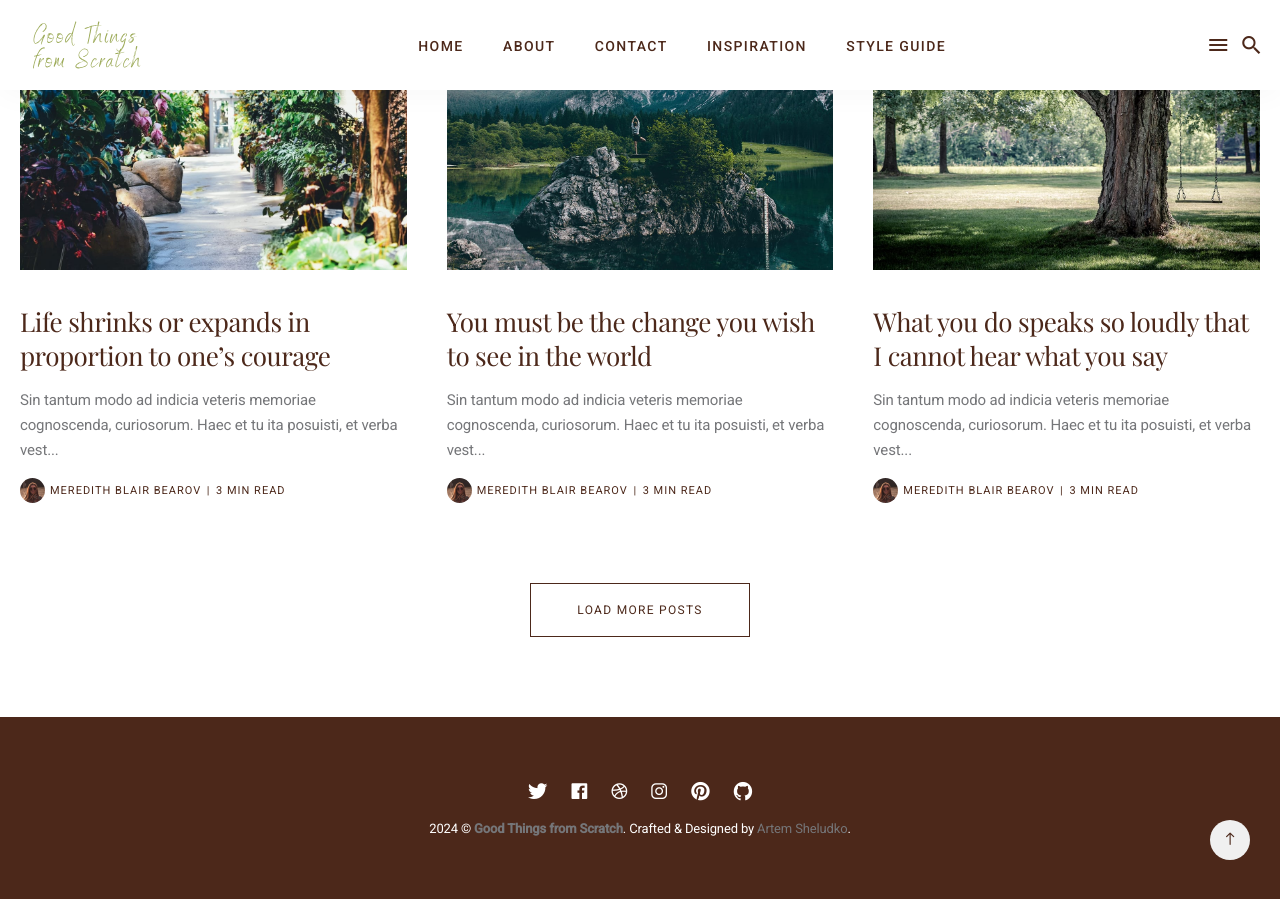
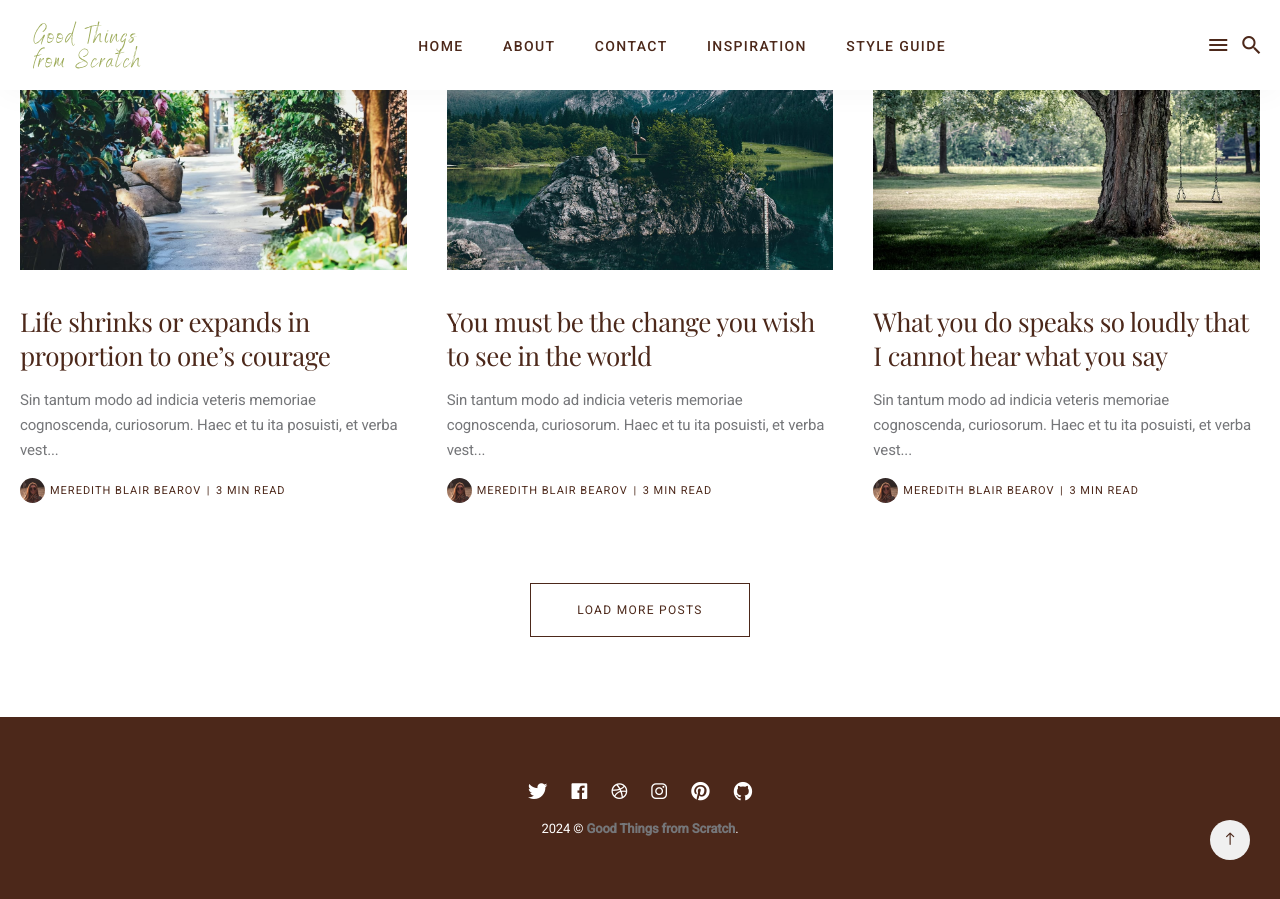
Before and after one commit to Stillpoint-Software/GoodThingsFromScratch, a Jekyll site: the page built from index.html, in a window 1280 px wide and 900 px high, scrolled down 2069 px. Built offline with Jekyll 4.4.1, drawn with Linux system fonts in a browser that asks for light colours; nearby versions of some CDN libraries; the list of posts is cut into pages by our own code.

Commit message:
Update footer.html

```diff
--- a/_includes/footer.html
+++ b/_includes/footer.html
@@ -7,7 +7,7 @@
       <div class="col col-12 col-d-10 push-d-1 col-m-12 push-m-0">
       <div class="footer__inner">
         {% include social-links.html %}
-        <div class="copyright">{{site.time | date: '%Y'}} &copy; <a href="/"><strong>{{site.title}}</strong></a>. Crafted & Designed by <a href="https://jekyllthemes.io/developers/artem-sheludko">Artem Sheludko</a>.</div>
+        <div class="copyright">{{site.time | date: '%Y'}} &copy; <a href="/"><strong>{{site.title}}</strong></a>.</div>
         </div>
       </div>
     </div>
```
